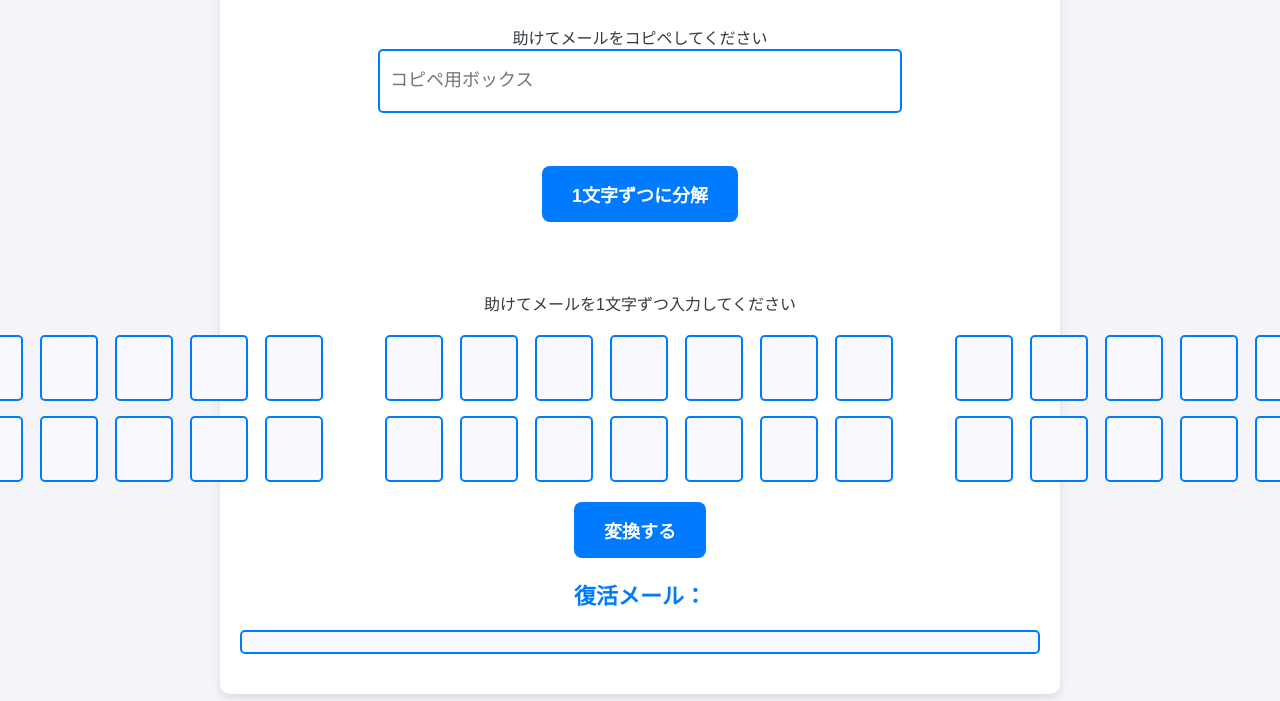
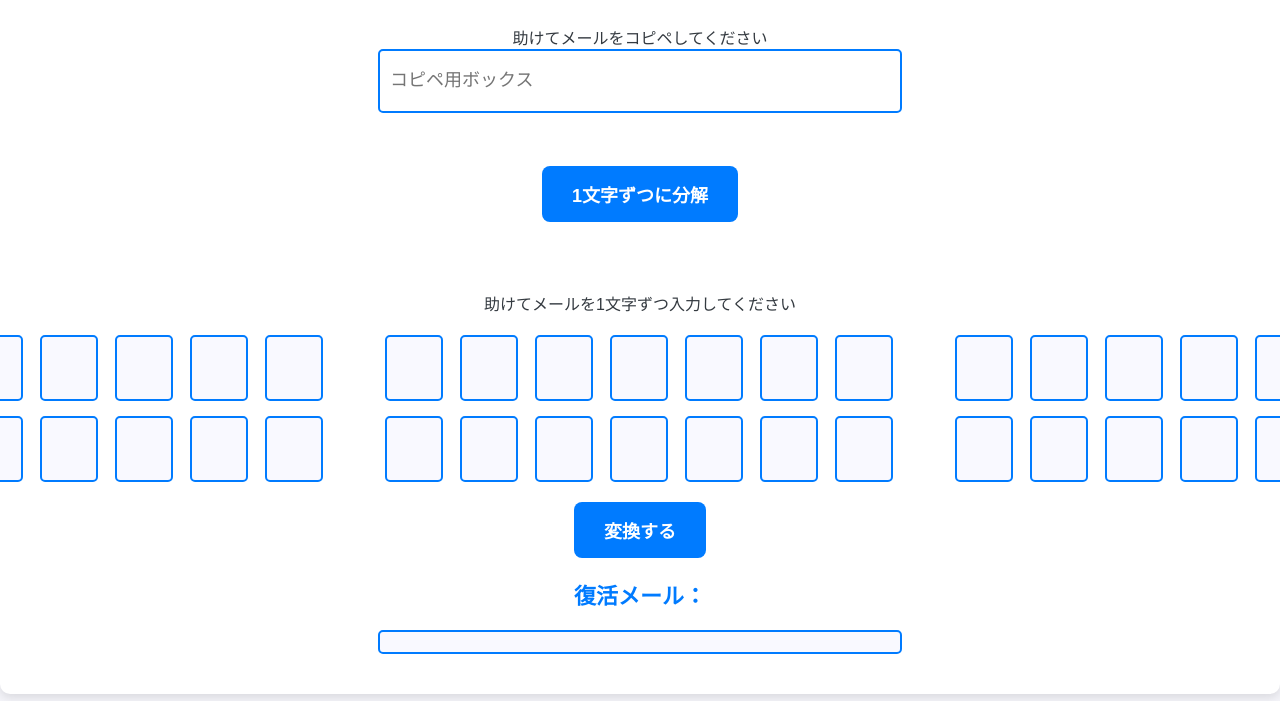
Before and after one commit to Yukihiro-Patrick-Smith/Pokemon_Fushigi_no_Dungeon_aka_ao_Fukkatsu_mail, a plain HTML site: page index.html in a window 1280 px wide. Shown: the part 99-800 px from the top of the page. Drawn offline with Linux system fonts and the light colour scheme.

Commit message:
Add files via upload

```diff
--- a/styles.css
+++ b/styles.css
@@ -9,7 +9,7 @@ body {
 }
 
 .container {
-    max-width: 800px;
+    max-width: 1500px;
     margin: 0 auto;
     padding: 20px;
     background: #ffffff;
@@ -91,7 +91,9 @@ button:hover {
 
 /* 結果表示のスタイル */
 #result {
-    font-size: 20px;
+    max-width: 500px;
+    margin: 20px auto;
+    font-size: 30px;
     font-weight: bold;
     color: #28a745;
     margin-top: 20px;
```
